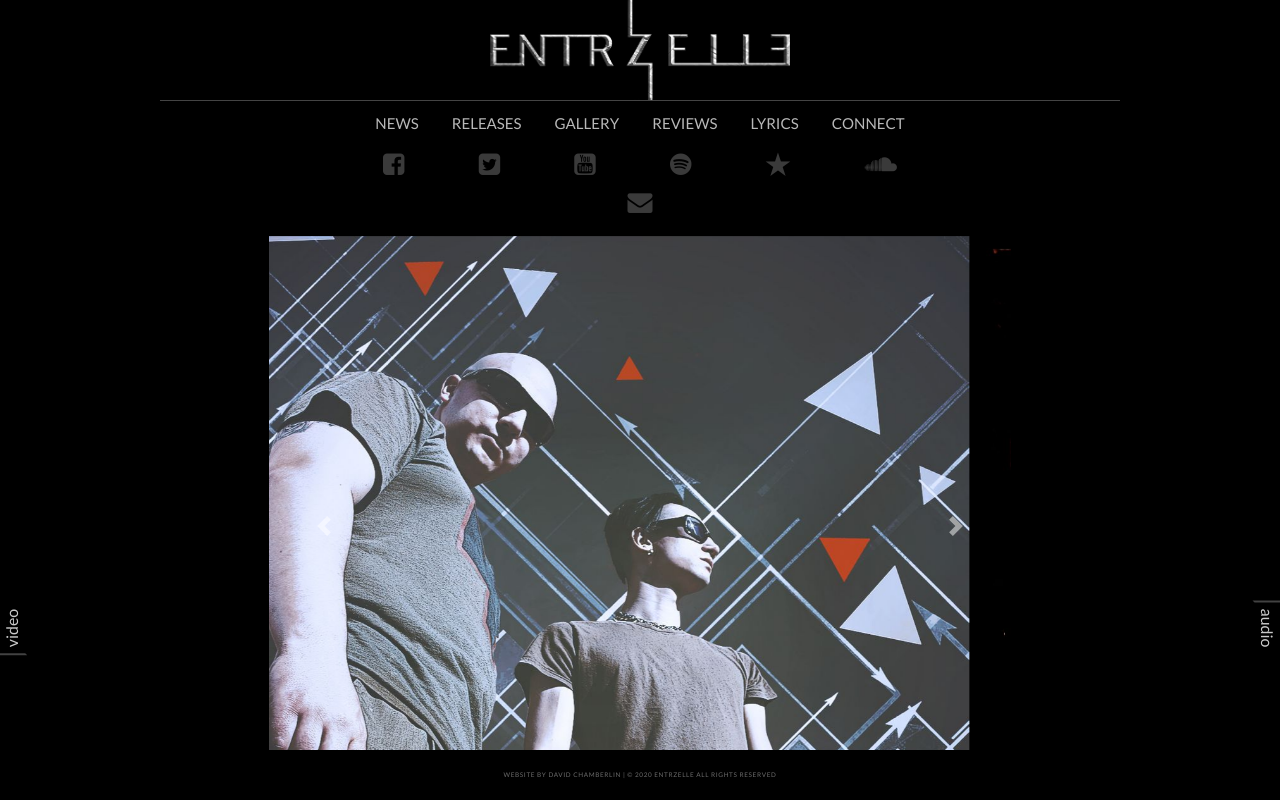
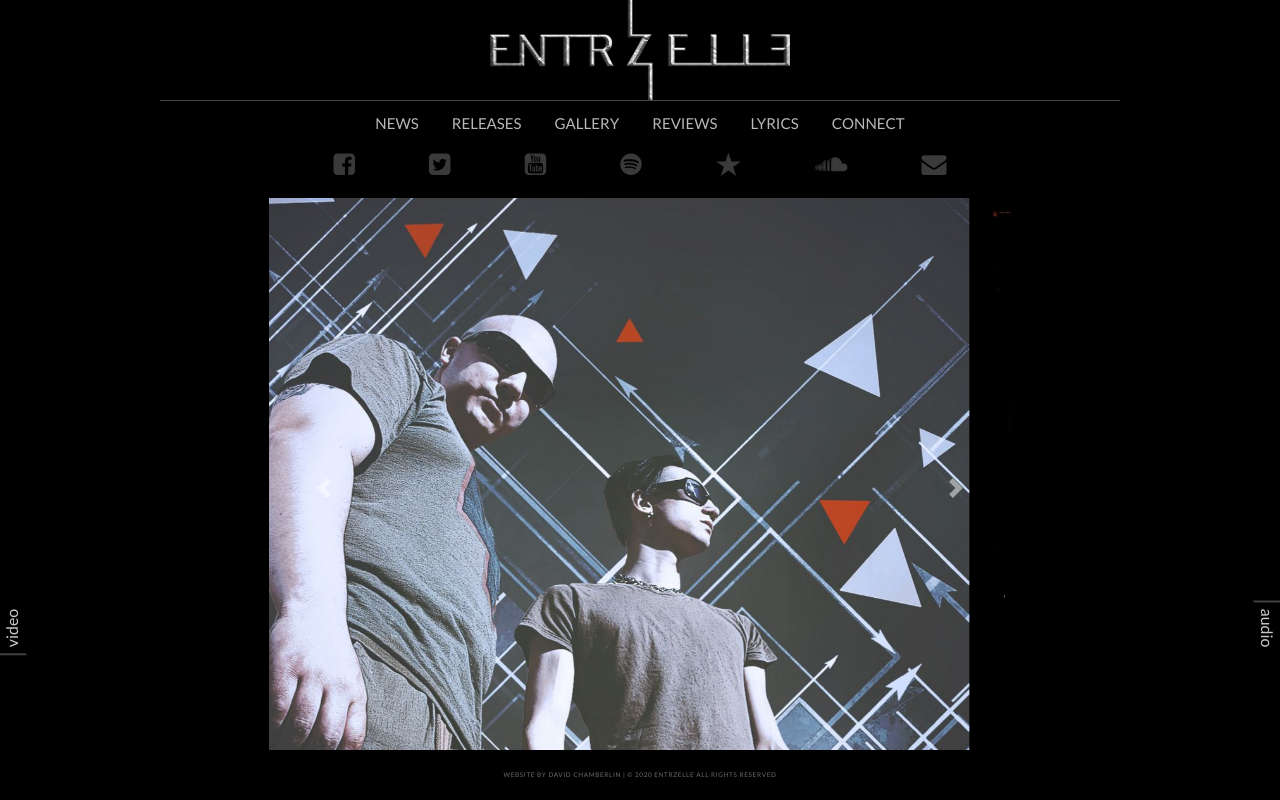
Before and after one commit to soniclouds/entrzelle.com, a React (Create React App) app: page / in a window 1280 px wide. Built offline with nearby package versions, Linux system fonts and the light colour scheme; what strapi-sdk-javascript would draw is missing.

Commit message:
fixed cta RWD

```diff
--- a/src/assets/css/connect.scss
+++ b/src/assets/css/connect.scss
@@ -74,7 +74,19 @@
             background: white;
             // padding: 10px 0;
             padding: 0 0 5%;
+
+            .email-info-container, .label-info-container {
+                display: inline;
+                // display: inline-block;
+                // width: 50%;
+                // text-align: center;
+            }
+            .alt-header-link {
+                display: none;
+            }
+
         }
+
 
         div.row {
             max-height: 100%;
@@ -254,6 +266,12 @@
                     width: 50%;
                 }
             }
+            .email-info-container, .label-info-container {
+                // display: inline;
+                display: inline-block !important;
+                width: 50%;
+                text-align: center;
+            }
             .cta-links-header.email-header, .cta-links-header.label-header {
                 display: inline;
             }
@@ -266,8 +284,8 @@
                 }
             }
             .cta-email-container.row.email-content, .cta-label-container.row {
-                width: 50% !important;
-                margin-left: 0 !important;
+                // width: 50% !important;
+                // margin-left: 0 !important;
                 text-align: center;
                 // display: inline-block;
             }
--- a/src/assets/css/home.scss
+++ b/src/assets/css/home.scss
@@ -47,6 +47,9 @@
                     }
                     div.cta-label-container {
                         display: none;
+                    }
+                    .email-info-container {
+                        display: none !important;
                     }
                     div.cta-links-container, div.cta-email-container {
                         display: inline !important;
--- a/src/components/connect/cta.js
+++ b/src/components/connect/cta.js
@@ -34,6 +34,12 @@ export default class CTA extends Component {
                                     */}
                         </div>
 
+                        <div className="cta-email-container alt-header-link row email-content">
+                            <div className="--email-directly col-sm-12">
+                                <a className='fa-email' href="mailto:entrzelle@gmail.com"><span style={{ display: 'none' }}>email me</span></a>
+                            </div>
+                        </div>
+
                         <div className="email-info-container">
                             <div className='cta-links-header row email-header'>
                                 <span className='col-sm-12'>email me</span>
```
